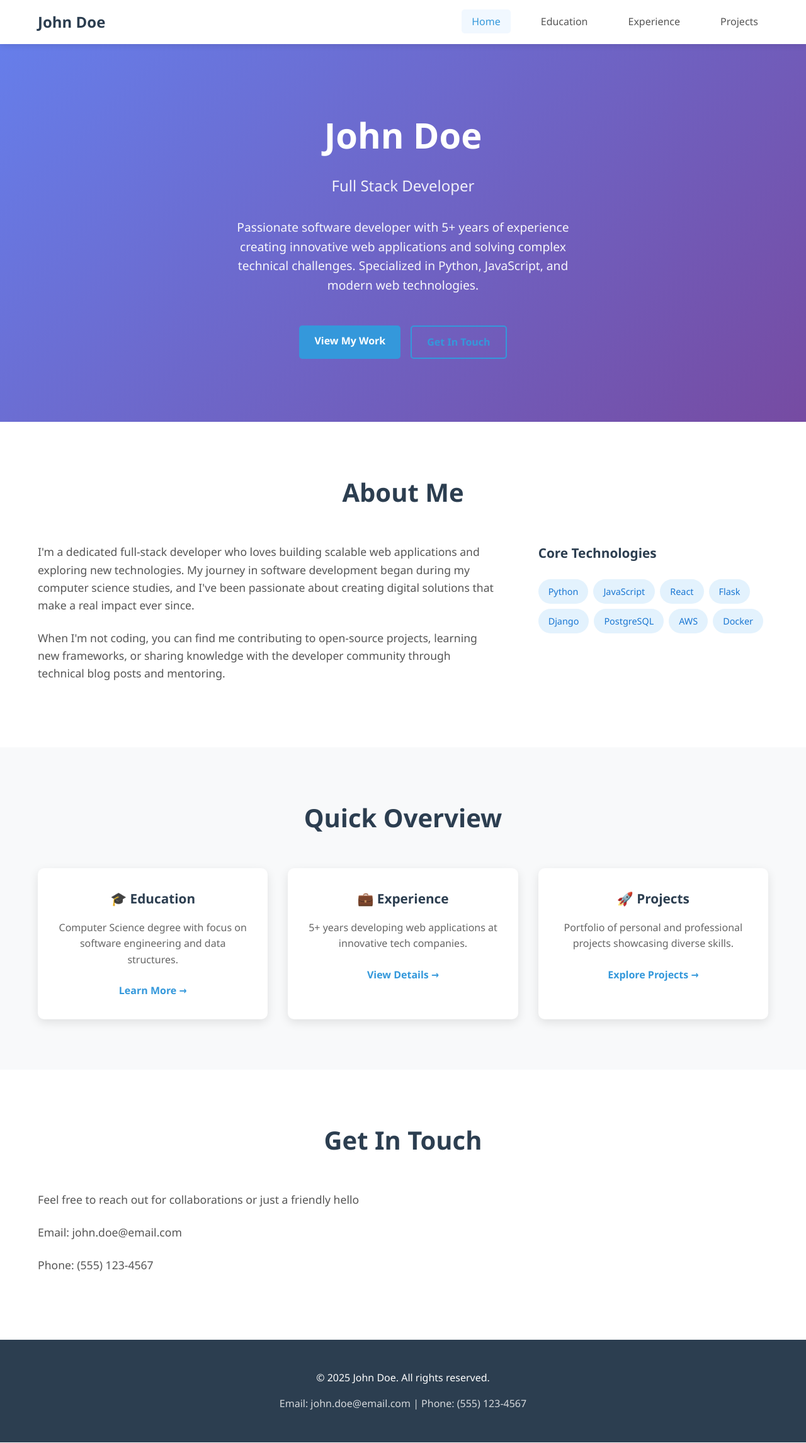
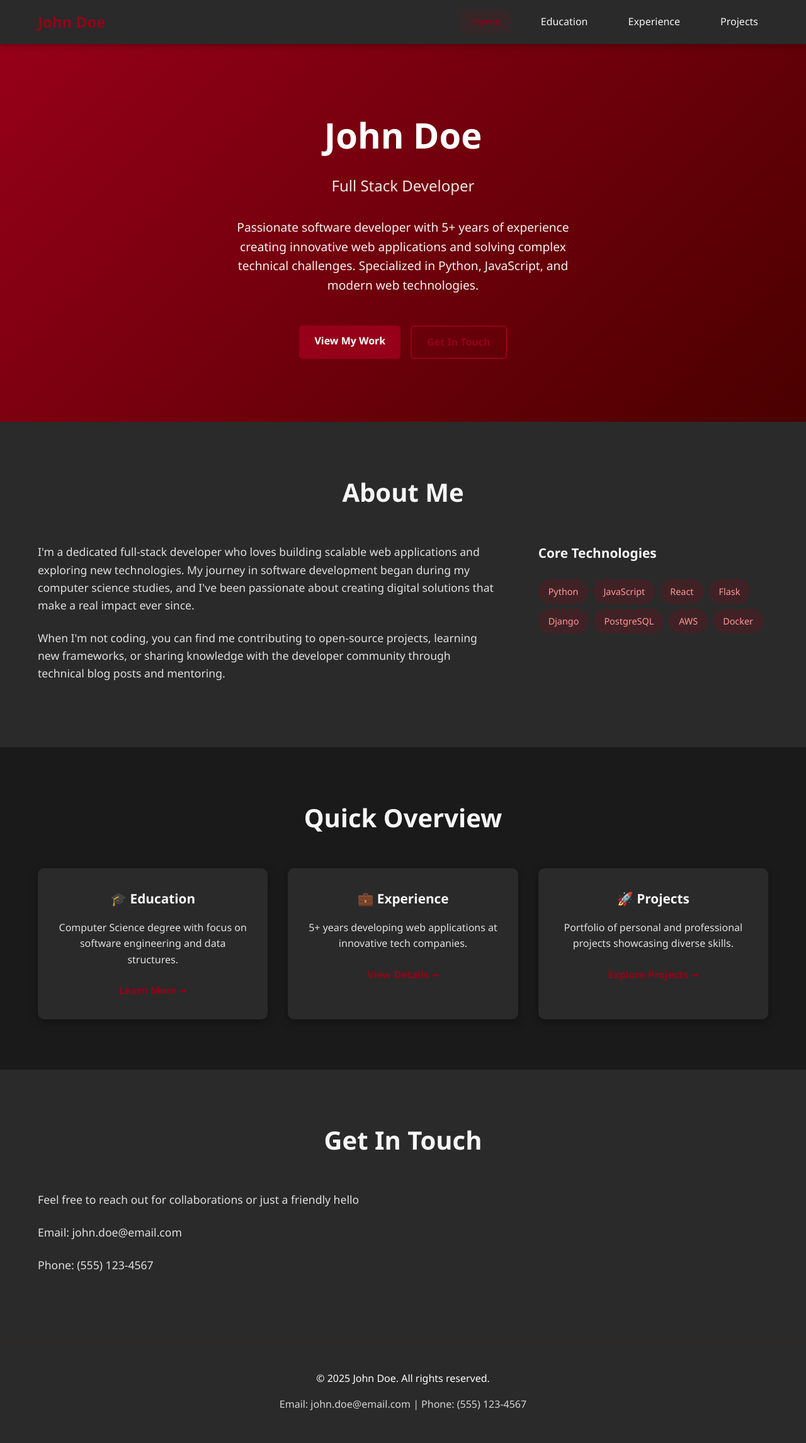
Before and after one commit to IchoTM/PortfolioWebsite, a Flask app: page / in a window 1280 px wide. Shown: the whole page at 63% size. Run offline with Flask 3, Linux system fonts and the light colour scheme.

Commit message:
Update styling for improved dark theme and fix minor formatting issues

```diff
--- a/static/style.css
+++ b/static/style.css
@@ -8,8 +8,8 @@
 body {
     font-family: 'Segoe UI', Tahoma, Geneva, Verdana, sans-serif;
     line-height: 1.6;
-    color: #333;
-    background-color: #f8f9fa;
+    color: #f7f7f7;
+    background-color: #1a1a1a;
 }
 
 .container {
@@ -20,8 +20,8 @@ body {
 
 /* Navigation */
 header {
-    background: #fff;
-    box-shadow: 0 2px 10px rgba(0,0,0,0.1);
+    background: #2a2a2a;
+    box-shadow: 0 2px 10px rgba(0, 0, 0, 0.3);
     position: sticky;
     top: 0;
     z-index: 100;
@@ -40,7 +40,7 @@ header {
 .logo {
     font-size: 1.5rem;
     font-weight: 700;
-    color: #2c3e50;
+    color: #960018;
 }
 
 .nav-links {
@@ -51,7 +51,7 @@ header {
 
 .nav-links a {
     text-decoration: none;
-    color: #555;
+    color: #f7f7f7;
     font-weight: 500;
     padding: 0.5rem 1rem;
     border-radius: 5px;
@@ -60,8 +60,8 @@ header {
 
 .nav-links a:hover,
 .nav-links a.active {
-    color: #3498db;
-    background-color: #f1f8ff;
+    color: #960018;
+    background-color: rgba(150, 0, 24, 0.1);
 }
 
 /* Buttons */
@@ -77,29 +77,29 @@ header {
 }
 
 .btn.primary {
-    background-color: #3498db;
+    background-color: #960018;
     color: white;
 }
 
 .btn.primary:hover {
-    background-color: #2980b9;
+    background-color: #b30000;
     transform: translateY(-2px);
 }
 
 .btn.secondary {
     background-color: transparent;
-    color: #3498db;
-    border: 2px solid #3498db;
+    color: #960018;
+    border: 2px solid #960018;
 }
 
 .btn.secondary:hover {
-    background-color: #3498db;
+    background-color: #960018;
     color: white;
 }
 
 /* Hero Section */
 .hero {
-    background: linear-gradient(135deg, #667eea 0%, #764ba2 100%);
+    background: linear-gradient(135deg, #960018 0%, #4a0000 100%);
     color: white;
     padding: 100px 0;
     text-align: center;
@@ -135,14 +135,14 @@ header {
 /* About Section */
 .about {
     padding: 80px 0;
-    background: white;
+    background: #2a2a2a;
 }
 
 .about h2 {
     text-align: center;
     font-size: 2.5rem;
     margin-bottom: 3rem;
-    color: #2c3e50;
+    color: #f7f7f7;
 }
 
 .about-grid {
@@ -155,13 +155,13 @@ header {
 .about-text p {
     font-size: 1.1rem;
     margin-bottom: 1.5rem;
-    color: #555;
+    color: #e0e0e0;
 }
 
 .skills h3 {
     font-size: 1.3rem;
     margin-bottom: 1.5rem;
-    color: #2c3e50;
+    color: #f7f7f7;
 }
 
 .skill-tags {
@@ -171,8 +171,8 @@ header {
 }
 
 .skill {
-    background-color: #e3f2fd;
-    color: #1976d2;
+    background-color: rgba(150, 0, 24, 0.2);
+    color: #ff9999;
     padding: 0.5rem 1rem;
     border-radius: 20px;
     font-size: 0.9rem;
@@ -182,14 +182,14 @@ header {
 /* Highlights Section */
 .highlights {
     padding: 80px 0;
-    background-color: #f8f9fa;
+    background-color: #1a1a1a;
 }
 
 .highlights h2 {
     text-align: center;
     font-size: 2.5rem;
     margin-bottom: 3rem;
-    color: #2c3e50;
+    color: #f7f7f7;
 }
 
 .highlights-grid {
@@ -199,11 +199,11 @@ header {
 }
 
 .highlight-card {
-    background: white;
+    background: #2a2a2a;
     padding: 2rem;
     border-radius: 10px;
     text-align: center;
-    box-shadow: 0 5px 15px rgba(0,0,0,0.1);
+    box-shadow: 0 5px 15px rgba(0,0,0,0.3);
     transition: transform 0.3s ease;
 }
 
@@ -214,27 +214,27 @@ header {
 .highlight-card h3 {
     font-size: 1.3rem;
     margin-bottom: 1rem;
-    color: #2c3e50;
+    color: #f7f7f7;
 }
 
 .highlight-card p {
-    color: #666;
+    color: #e0e0e0;
     margin-bottom: 1.5rem;
 }
 
 .highlight-card a {
-    color: #3498db;
+    color: #960018;
     text-decoration: none;
     font-weight: 600;
 }
 
 .highlight-card a:hover {
-    color: #2980b9;
+    color: #ff9999;
 }
 
 /* Page Header */
 .page-header {
-    background: linear-gradient(135deg, #667eea 0%, #764ba2 100%);
+    background: linear-gradient(135deg, #960018 0%, #4a0000 100%);
     color: white;
     padding: 60px 0;
     text-align: center;
@@ -534,10 +534,11 @@ header {
 
 /* Footer */
 footer {
-    background-color: #2c3e50;
+    background-color: #2a2a2a;
     color: white;
     padding: 3rem 0;
     margin-top: auto;
+    border-top: 1px solid rgba(150, 0, 24, 0.3);
 }
 
 .footer-container {
```
Also changed, not shown: app.py (line endings or trailing spaces).
